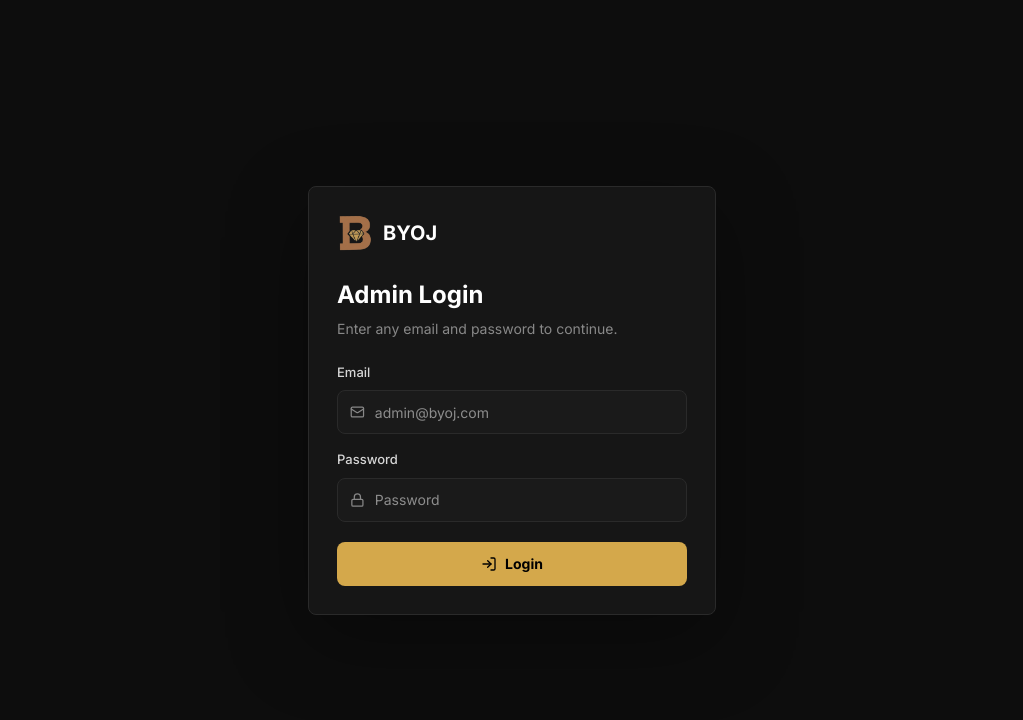
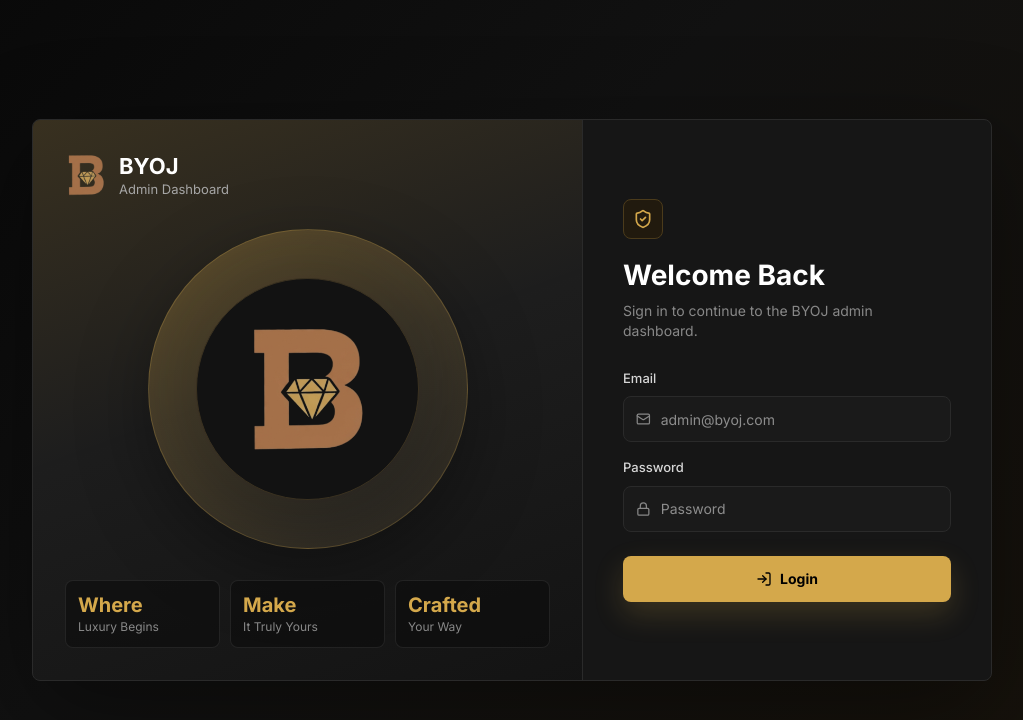
Before and after one commit to Maruf346/BYOJ_Dashboard, a React (Vite) app: page / in a window 1280 px wide. Shown: the top 720 px of the page, without its empty margins (128-1151 px from the left). Built offline with nearby package versions, Linux system fonts and the light colour scheme.

Commit message:
improve: login page

```diff
--- a/src/app/components/Login.tsx
+++ b/src/app/components/Login.tsx
@@ -1,5 +1,5 @@
 import { FormEvent, useState } from 'react';
-import { Lock, LogIn, Mail } from 'lucide-react';
+import { Lock, LogIn, Mail, ShieldCheck } from 'lucide-react';
 
 interface LoginProps {
   onLogin: () => void;
@@ -20,40 +20,157 @@ export function Login({ onLogin }: LoginProps) {
   };
 
   return (
+    <>
+      <style>
+        {`
+          @media (max-width: 760px) {
+            .byoj-login-card {
+              grid-template-columns: 1fr !important;
+              min-height: auto !important;
+            }
+
+            .byoj-login-visual {
+              display: none !important;
+            }
+
+            .byoj-login-form-panel {
+              padding: 32px 24px !important;
+            }
+          }
+        `}
+      </style>
       <div
       style={{
         minHeight: '100vh',
-        backgroundColor: '#0D0D0D',
+        background:
+          'linear-gradient(135deg, #080808 0%, #111111 42%, #17120A 100%)',
         color: '#FFFFFF',
         fontFamily: "'Inter', -apple-system, BlinkMacSystemFont, sans-serif",
         display: 'flex',
         alignItems: 'center',
         justifyContent: 'center',
-        padding: '24px',
+        padding: '28px',
+      }}
+    >
+      <div
+        className="byoj-login-card"
+        style={{
+          width: '100%',
+          maxWidth: '960px',
+          minHeight: '560px',
+          backgroundColor: '#161616',
+          border: '1px solid #2A2A2A',
+          borderRadius: '8px',
+          boxShadow: '0 28px 100px rgba(0, 0, 0, 0.42)',
+          display: 'grid',
+          gridTemplateColumns: 'minmax(0, 1fr) minmax(360px, 408px)',
+          overflow: 'hidden',
+        }}
+      >
+        <div
+          className="byoj-login-visual"
+          style={{
+            position: 'relative',
+            minHeight: '560px',
+            padding: '32px',
+            background:
+              'linear-gradient(160deg, rgba(212, 168, 75, 0.18) 0%, rgba(255, 255, 255, 0.03) 46%, rgba(0, 0, 0, 0.12) 100%)',
+            borderRight: '1px solid #2A2A2A',
+            display: 'flex',
+            flexDirection: 'column',
+            justifyContent: 'space-between',
+          }}
+        >
+          <div style={{ display: 'flex', alignItems: 'center', gap: '12px' }}>
+            <img src="/logo.png" alt="Logo" style={{ width: '42px', height: '42px', objectFit: 'contain' }} />
+            <div>
+              <div style={{ color: '#FFFFFF', fontWeight: 800, fontSize: '22px', lineHeight: '28px' }}>BYOJ</div>
+              <div style={{ color: '#A6A6A6', fontSize: '13px', lineHeight: '18px' }}>Admin Dashboard</div>
+            </div>
+          </div>
+
+          <div
+            style={{
+              alignSelf: 'center',
+              width: 'min(78%, 320px)',
+              aspectRatio: '1',
+              borderRadius: '50%',
+              background:
+                'linear-gradient(145deg, rgba(212, 168, 75, 0.26), rgba(42, 42, 42, 0.4))',
+              border: '1px solid rgba(212, 168, 75, 0.28)',
+              display: 'flex',
+              alignItems: 'center',
+              justifyContent: 'center',
+              boxShadow: 'inset 0 0 60px rgba(212, 168, 75, 0.08), 0 22px 70px rgba(0, 0, 0, 0.34)',
             }}
           >
             <div
               style={{
-          width: '100%',
-          maxWidth: '408px',
-          backgroundColor: '#161616',
-          border: '1px solid #2A2A2A',
-          borderRadius: '8px',
-          padding: '28px',
-          boxShadow: '0 24px 80px rgba(0, 0, 0, 0.35)',
+                width: '70%',
+                aspectRatio: '1',
+                borderRadius: '50%',
+                backgroundColor: '#121212',
+                border: '1px solid #3A3120',
+                display: 'flex',
+                alignItems: 'center',
+                justifyContent: 'center',
               }}
             >
-        <div style={{ display: 'flex', alignItems: 'center', gap: '10px', marginBottom: '28px' }}>
-          <img src="/logo.png" alt="Logo" style={{ width: '36px', height: '36px', objectFit: 'contain' }} />
-          <span style={{ color: '#FFFFFF', fontWeight: '700', fontSize: '20px' }}>BYOJ</span>
+              <img src="/logo.png" alt="Logo" style={{ width: '58%', height: '58%', objectFit: 'contain' }} />
+            </div>
           </div>
 
-        <div style={{ marginBottom: '24px' }}>
-          <h1 style={{ margin: '0 0 8px', fontSize: '24px', lineHeight: '32px', fontWeight: 700 }}>
-            Admin Login
+          <div
+            style={{
+              display: 'grid',
+              gridTemplateColumns: 'repeat(3, 1fr)',
+              gap: '10px',
+            }}
+          >
+            {[
+              ['Where', 'Luxury Begins'],
+              ['Make', 'It Truly Yours'],
+              ['Crafted', 'Your Way'],
+            ].map(([value, label]) => (
+              <div
+                key={label}
+                style={{
+                  backgroundColor: 'rgba(10, 10, 10, 0.52)',
+                  border: '1px solid rgba(255, 255, 255, 0.08)',
+                  borderRadius: '8px',
+                  padding: '12px',
+                }}
+              >
+                <div style={{ color: '#D4A84B', fontWeight: 800, fontSize: '20px', lineHeight: '24px' }}>{value}</div>
+                <div style={{ color: '#888888', fontSize: '12px', lineHeight: '16px', marginTop: '2px' }}>{label}</div>
+              </div>
+            ))}
+          </div>
+        </div>
+
+        <div className="byoj-login-form-panel" style={{ padding: '44px 40px', display: 'flex', flexDirection: 'column', justifyContent: 'center' }}>
+          <div style={{ marginBottom: '28px' }}>
+            <div
+              style={{
+                width: '40px',
+                height: '40px',
+                borderRadius: '8px',
+                backgroundColor: '#211A0E',
+                border: '1px solid #4B3B1B',
+                display: 'flex',
+                alignItems: 'center',
+                justifyContent: 'center',
+                color: '#D4A84B',
+                marginBottom: '18px',
+              }}
+            >
+              <ShieldCheck size={20} />
+            </div>
+            <h1 style={{ margin: '0 0 8px', fontSize: '28px', lineHeight: '36px', fontWeight: 800 }}>
+              Welcome Back
             </h1>
             <p style={{ margin: 0, color: '#888888', fontSize: '14px', lineHeight: '20px' }}>
-            Enter any email and password to continue.
+              Sign in to continue to the BYOJ admin dashboard.
             </p>
           </div>
 
@@ -69,7 +186,7 @@ export function Login({ onLogin }: LoginProps) {
                   border: '1px solid #2A2A2A',
                   borderRadius: '8px',
                   padding: '0 12px',
-                height: '44px',
+                  height: '46px',
                 }}
               >
                 <Mail size={16} color="#888888" />
@@ -102,7 +219,7 @@ export function Login({ onLogin }: LoginProps) {
                   border: '1px solid #2A2A2A',
                   borderRadius: '8px',
                   padding: '0 12px',
-                height: '44px',
+                  height: '46px',
                 }}
               >
                 <Lock size={16} color="#888888" />
@@ -127,19 +244,20 @@ export function Login({ onLogin }: LoginProps) {
             <button
               type="submit"
               style={{
-              height: '44px',
+                height: '46px',
                 borderRadius: '8px',
                 border: 'none',
                 backgroundColor: '#D4A84B',
                 color: '#000000',
-              fontWeight: 700,
+                fontWeight: 800,
                 fontSize: '14px',
                 cursor: 'pointer',
                 display: 'flex',
                 alignItems: 'center',
                 justifyContent: 'center',
                 gap: '8px',
-              marginTop: '4px',
+                marginTop: '8px',
+                boxShadow: '0 12px 30px rgba(212, 168, 75, 0.2)',
               }}
             >
               <LogIn size={16} />
@@ -148,5 +266,7 @@ export function Login({ onLogin }: LoginProps) {
           </form>
         </div>
       </div>
+    </div>
+    </>
   );
 }
```
Lines whose indentation alone changed are shown as unchanged.
